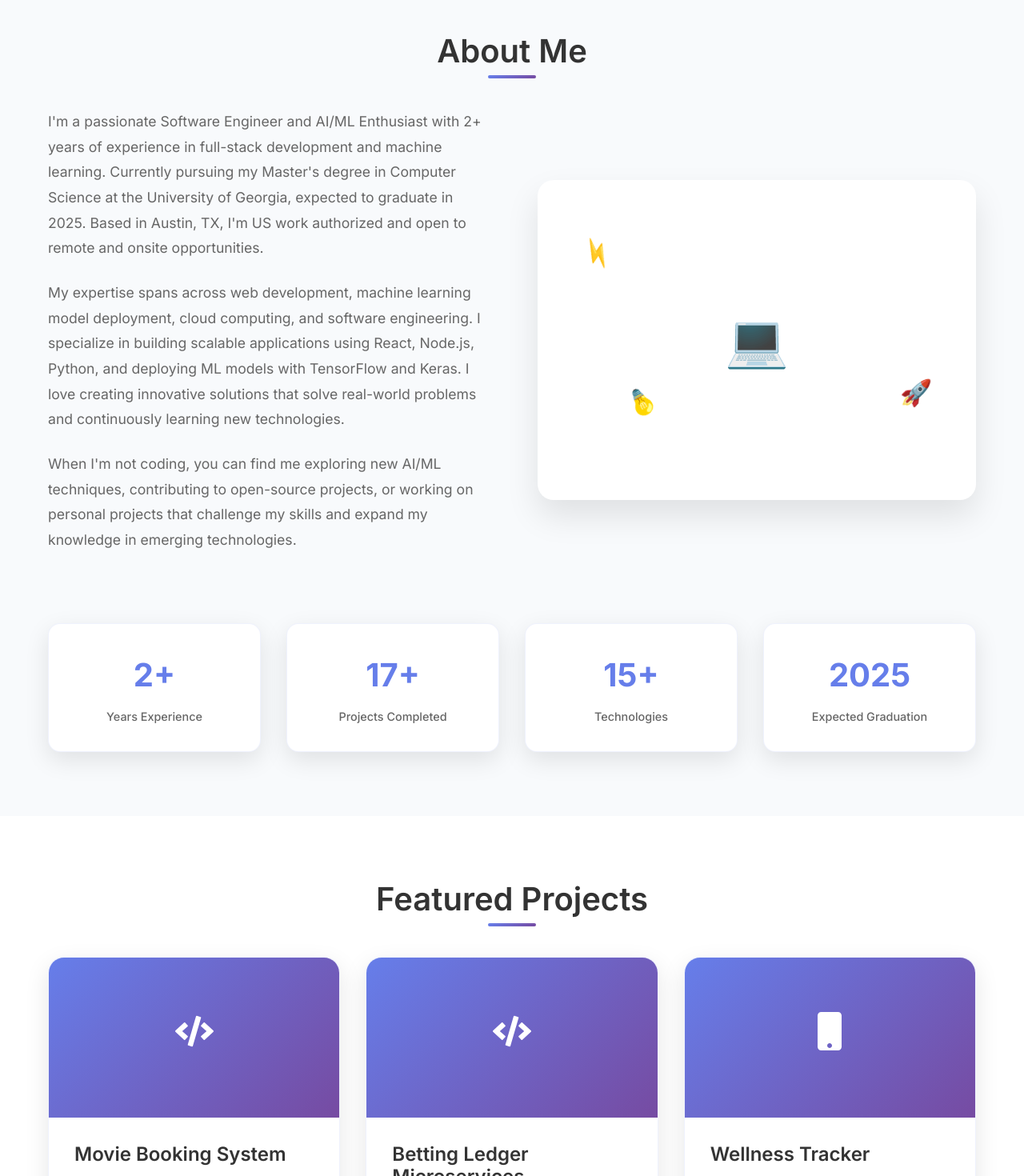
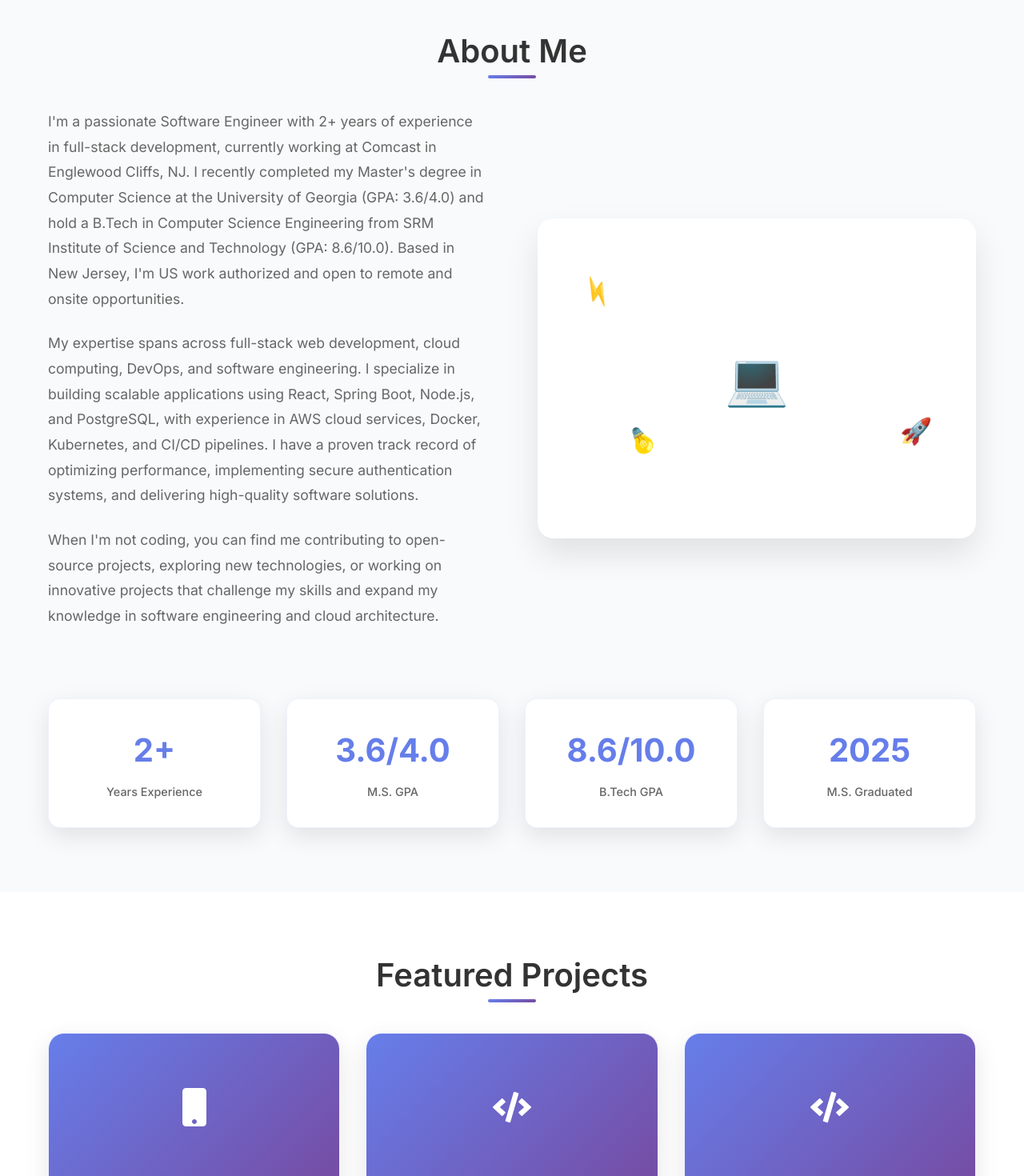
Before and after one commit to NavyanthReddy/Navyanth_Portfolio, a React (Vite) app: page / in a window 1280 px wide. Shown: the part 840-2310 px from the top of the page at 80% size. Built offline with nearby package versions, Linux system fonts and the light colour scheme.

Commit message:
Update portfolio to check netlify

```diff
--- a/src/components/About.jsx
+++ b/src/components/About.jsx
@@ -9,9 +9,9 @@ const About = () => {
 
   const stats = [
     { number: '2+', label: 'Years Experience' },
-    { number: '17+', label: 'Projects Completed' },
-    { number: '15+', label: 'Technologies' },
-    { number: '2025', label: 'Expected Graduation' }
+    { number: '3.6/4.0', label: 'M.S. GPA' },
+    { number: '8.6/10.0', label: 'B.Tech GPA' },
+    { number: '2025', label: 'M.S. Graduated' }
   ]
 
   return (
@@ -34,18 +34,20 @@ const About = () => {
             transition={{ duration: 0.6, delay: 0.2 }}
           >
             <p>
-              I'm a passionate Software Engineer and AI/ML Enthusiast with 2+ years of experience in full-stack development
-              and machine learning. Currently pursuing my Master's degree in Computer Science at the University of Georgia,
-              expected to graduate in 2025. Based in Austin, TX, I'm US work authorized and open to remote and onsite opportunities.
+              I'm a passionate Software Engineer with 2+ years of experience in full-stack development, currently working at Comcast
+              in Englewood Cliffs, NJ. I recently completed my Master's degree in Computer Science at the University of Georgia (GPA: 3.6/4.0)
+              and hold a B.Tech in Computer Science Engineering from SRM Institute of Science and Technology (GPA: 8.6/10.0).
+              Based in New Jersey, I'm US work authorized and open to remote and onsite opportunities.
             </p>
             <p>
-              My expertise spans across web development, machine learning model deployment, cloud computing, and software engineering.
-              I specialize in building scalable applications using React, Node.js, Python, and deploying ML models with TensorFlow and Keras.
-              I love creating innovative solutions that solve real-world problems and continuously learning new technologies.
+              My expertise spans across full-stack web development, cloud computing, DevOps, and software engineering.
+              I specialize in building scalable applications using React, Spring Boot, Node.js, and PostgreSQL, with experience in
+              AWS cloud services, Docker, Kubernetes, and CI/CD pipelines. I have a proven track record of optimizing performance,
+              implementing secure authentication systems, and delivering high-quality software solutions.
             </p>
             <p>
-              When I'm not coding, you can find me exploring new AI/ML techniques, contributing to open-source projects,
-              or working on personal projects that challenge my skills and expand my knowledge in emerging technologies.
+              When I'm not coding, you can find me contributing to open-source projects, exploring new technologies,
+              or working on innovative projects that challenge my skills and expand my knowledge in software engineering and cloud architecture.
             </p>
           </motion.div>
 
--- a/src/components/Projects.jsx
+++ b/src/components/Projects.jsx
@@ -11,12 +11,12 @@ const Projects = () => {
   const projects = [
     {
       id: 1,
-      title: 'Movie Booking System',
-      description: 'Full-stack movie booking web application built with MERN stack. Features movie browsing, real-time search, seat selection, ticket booking, and responsive design with Tailwind CSS.',
-      image: <FaCode />,
-      technologies: ['React', 'Next.js', 'MongoDB', 'Express', 'Tailwind CSS'],
-      github: 'https://github.com/NavyanthReddy/MovieBookingSystem',
-      live: 'https://github.com/NavyanthReddy/MovieBookingSystem',
+      title: 'Wellness Tracker',
+      description: 'Comprehensive health and wellness tracking application built with TypeScript. Features activity monitoring, health metrics tracking, goal setting, and progress visualization.',
+      image: <FaMobile />,
+      technologies: ['TypeScript', 'React', 'Node.js', 'MongoDB', 'Chart.js'],
+      github: 'https://github.com/NavyanthReddy/Wellness-Tracker',
+      live: 'https://polite-otter-192c82.netlify.app',
       featured: true
     },
     {
@@ -31,12 +31,12 @@ const Projects = () => {
     },
     {
       id: 3,
-      title: 'Wellness Tracker',
-      description: 'Comprehensive health and wellness tracking application built with TypeScript. Features activity monitoring, health metrics tracking, goal setting, and progress visualization.',
-      image: <FaMobile />,
-      technologies: ['TypeScript', 'React', 'Node.js', 'MongoDB', 'Chart.js'],
-      github: 'https://github.com/NavyanthReddy/Wellness-Tracker',
-      live: 'https://polite-otter-192c82.netlify.app',
+      title: 'Movie Booking System',
+      description: 'Full-stack movie booking web application built with MERN stack. Features movie browsing, real-time search, seat selection, ticket booking, and responsive design with Tailwind CSS.',
+      image: <FaCode />,
+      technologies: ['React', 'Next.js', 'MongoDB', 'Express', 'Tailwind CSS'],
+      github: 'https://github.com/NavyanthReddy/MovieBookingSystem',
+      live: '#',
       featured: true
     },
     {
@@ -115,9 +115,11 @@ const Projects = () => {
                     <a href={project.github} className="project-link" target="_blank" rel="noopener noreferrer">
                       <FaGithub />
                     </a>
-                    <a href={project.live} className="project-link" target="_blank" rel="noopener noreferrer">
-                      <FaExternalLinkAlt />
-                    </a>
+                    {project.live && project.live !== '#' && (
+                      <a href={project.live} className="project-link" target="_blank" rel="noopener noreferrer">
+                        <FaExternalLinkAlt />
+                      </a>
+                    )}
                   </div>
                 </div>
               </div>
```
